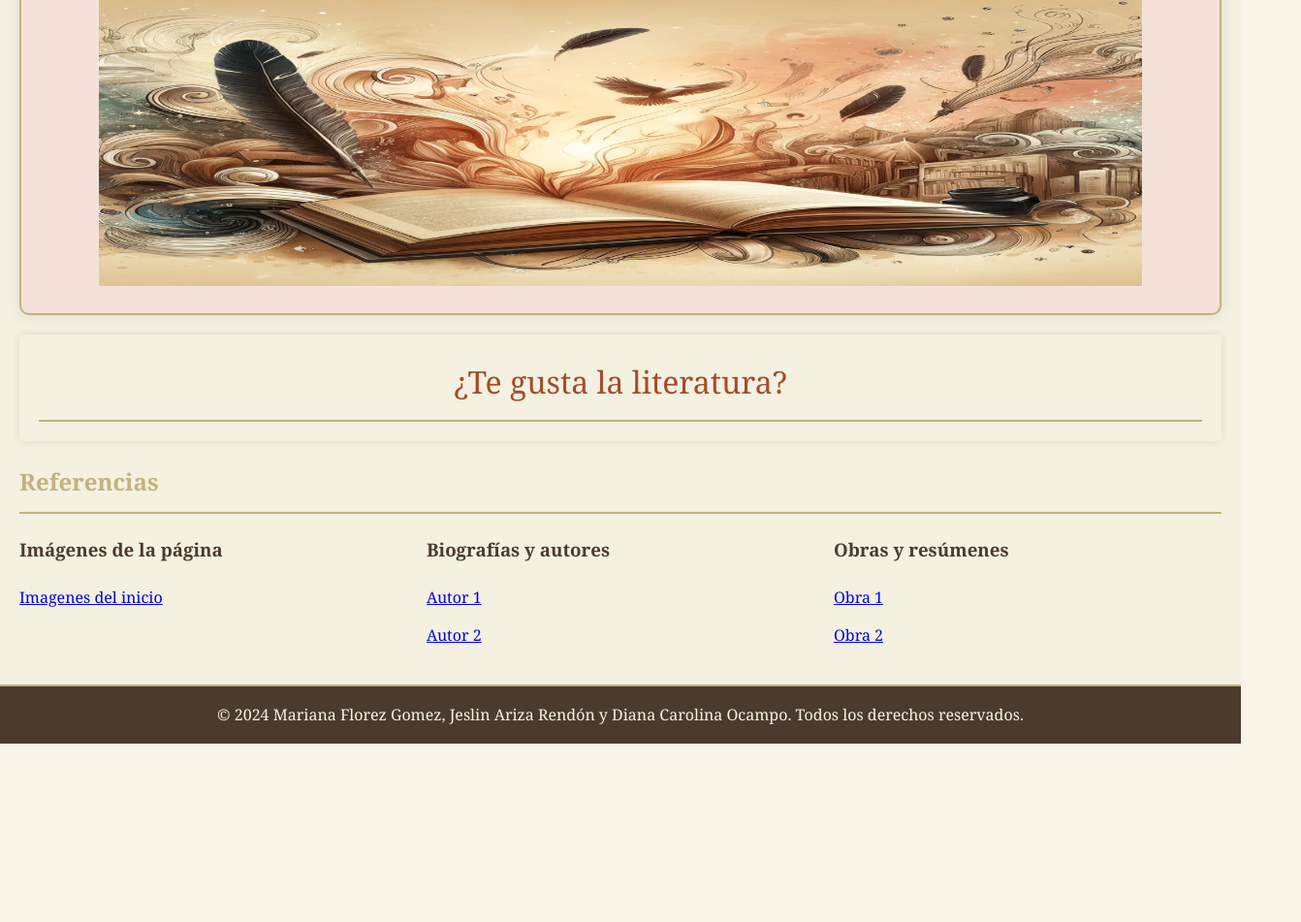
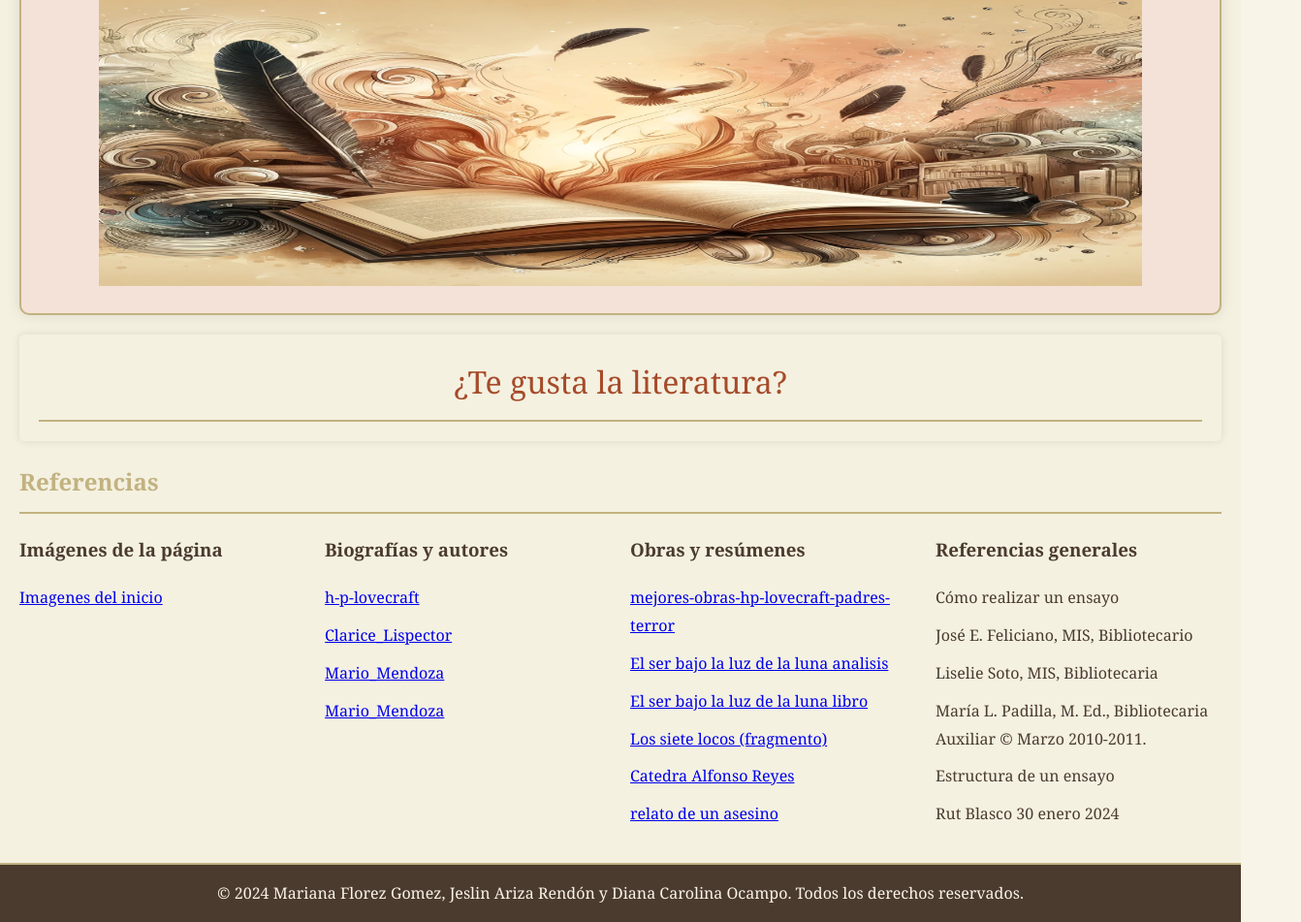
Before and after one commit to feerny/rincones-literarios, a plain HTML site: page index.html in a window 1280 px wide. Shown: the part 932-1883 px from the top of the page at 97% size, 1342 px wide, since content can reach past the window. Before the commit the page ends 1699 px from the top, so only its background shows below. Drawn offline with Linux system fonts and the light colour scheme.

Commit message:
Corregi errores

```diff
--- a/index.html
+++ b/index.html
@@ -46,16 +46,34 @@
             <div>
                 <h3>Biografías y autores</h3>
                 <ul>
-                    <li><a href="https://example.com/autor1" target="_blank">Autor 1</a></li>
-                    <li><a href="https://example.com/autor2" target="_blank">Autor 2</a></li>
+                    <li><a href="https://www.lecturalia.com/autor/1303/h-p-lovecraft" target="_blank">h-p-lovecraft</a></li>
+                    <li><a href="https://es.wikipedia.org/wiki/Clarice_Lispector" target="_blank">Clarice_Lispector</a></li>
+                    <li><a href="https://es.wikipedia.org/wiki/Mario_Mendoza" target="_blank">Mario_Mendoza</a></li>
+                    <li><a href="https://www.planetadelibros.com.co/autor/mario-mendoza/000003086" target="_blank">Mario_Mendoza</a></li>
                     <!-- Añade más enlaces según sea necesario -->
                 </ul>
             </div>
             <div>
                 <h3>Obras y resúmenes</h3>
                 <ul>
-                    <li><a href="https://example.com/obra1" target="_blank">Obra 1</a></li>
-                    <li><a href="https://example.com/obra2" target="_blank">Obra 2</a></li>
+                    <li><a href="https://www.65ymas.com/ocio/libros/mejores-obras-hp-lovecraft-padres-terror_13146_102.html" target="_blank">mejores-obras-hp-lovecraft-padres-terror</a></li>
+                    <li><a href="https://youtu.be/qHSo2OXdiWs?si=h7YaHze2_w9Y5eEO" target="_blank">El ser bajo la luz de la luna analisis</a></li>
+                    <li><a href="https://web.seducoahuila.gob.mx/biblioweb/upload/Lovecraft,%20H.P.%20-%20El%20Ser%20bajo%20la%20luz%20de%20la%20Luna.pdf" target="_blank">El ser bajo la luz de la luna libro</a></li>
+                    <li><a href="https://www.epdlp.com/texto.php?id2=77" target="_blank">Los siete locos (fragmento)</a></li>
+                    <li><a href="https://catedrareyes.org/" target="_blank">Catedra Alfonso Reyes</a></li>
+                    <li><a href="https://youtu.be/6AneNk69MFc?si=r3RHsIRU7eXqnfkj" target="_blank">relato de un asesino</a></li>
+                    <!-- Añade más enlaces según sea necesario -->
+                </ul>
+            </div>
+            <div>
+                <h3>Referencias generales</h3>
+                <ul>
+                    <li>Cómo realizar un ensayo</li>
+                    <li>José E. Feliciano, MIS, Bibliotecario</li>
+                    <li>Liselie Soto, MIS, Bibliotecaria</li>
+                    <li>María L. Padilla, M. Ed., Bibliotecaria Auxiliar © Marzo 2010-2011.</li>
+                    <li>Estructura de un ensayo</li>
+                    <li>Rut Blasco 30 enero 2024</li>
                     <!-- Añade más enlaces según sea necesario -->
                 </ul>
             </div>
--- a/styles.css
+++ b/styles.css
@@ -16,7 +16,6 @@ header {
     position: relative;
 }
 
-
 header::before {
     content: "";
     background: url('images/A_header_with_white_silhouettes_of_books_arranged_.png') no-repeat center center;
@@ -28,19 +27,6 @@ header::before {
     right: 0;
     bottom: 0;
     z-index: 0;
-    animation: headerAnimation 20s infinite alternate;
-}
-
-@keyframes headerAnimation {
-    0% {
-        transform: scale(1) translateX(0);
-    }
-    50% {
-        transform: scale(1.1) translateX(1%);
-    }
-    100% {
-        transform: scale(1) translateX(0);
-    }
 }
 
 header h1 {
```
